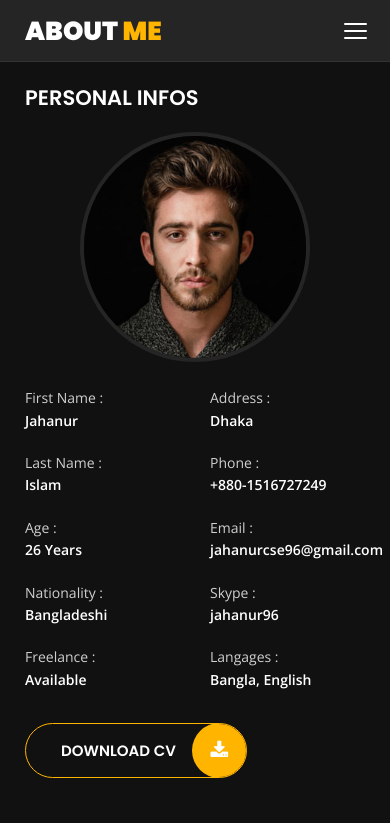
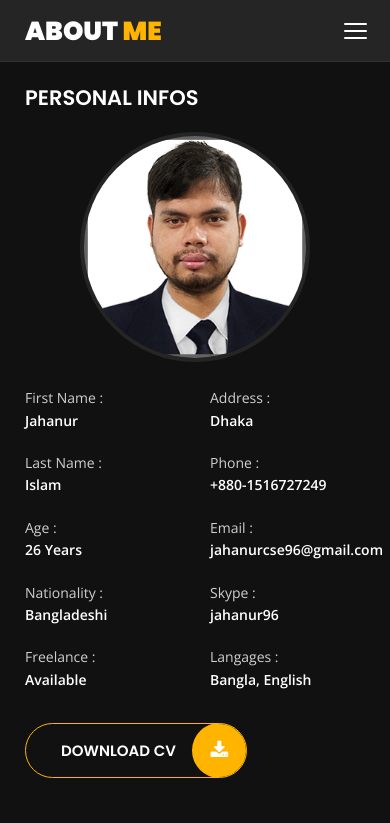
Before and after one commit to jahanur96/me.jahanur, a plain HTML site: page about.html in a window 390 px wide. Shown: the top 823 px of the page. Drawn offline with nearby package versions, Linux system fonts and the light colour scheme.

Commit message:
image change

```diff
--- a/about.html
+++ b/about.html
@@ -1,8 +1,5 @@
 <!DOCTYPE html>
 <html lang="en">
-
-
-
 <head>
     <meta charset="utf-8">
     <title>About -  Jahanur Personal Portfolio</title>
@@ -155,7 +152,7 @@
                         <h3 class="text-uppercase custom-title mb-0 ft-wt-600">personal infos</h3>
                     </div>
                     <div class="col-12 d-block d-sm-none">
-                        <img src="img/img-mobile.jpg" class="img-fluid main-img-mobile" alt="my picture" />
+                        <img src="img/2.jpg" class="img-fluid main-img-mobile" alt="my picture" />
                     </div>
                     <div class="col-6">
                         <ul class="about-list list-unstyled open-sans-font">
```
Also changed, not shown: index.html (+1 -1 lines).
